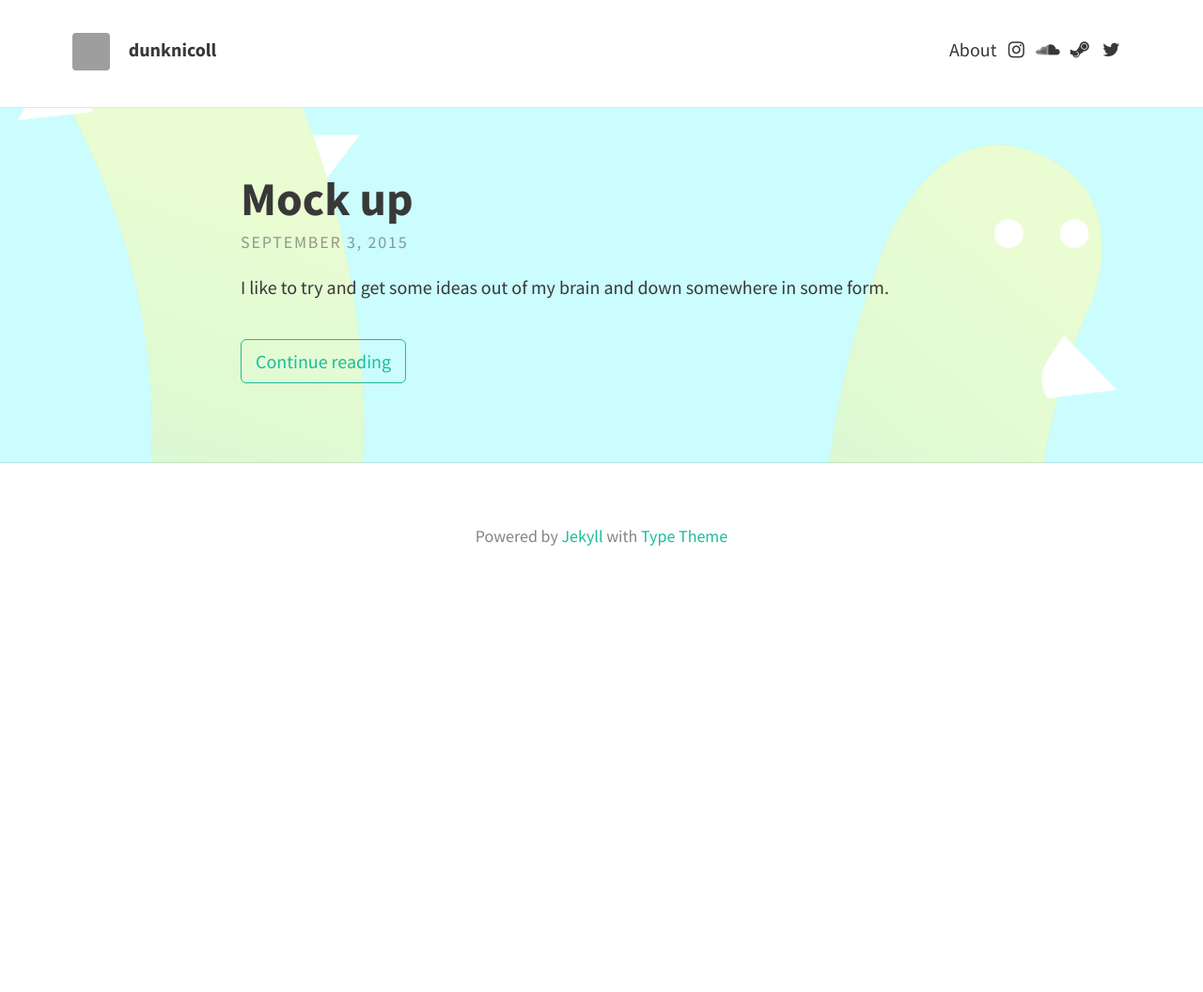
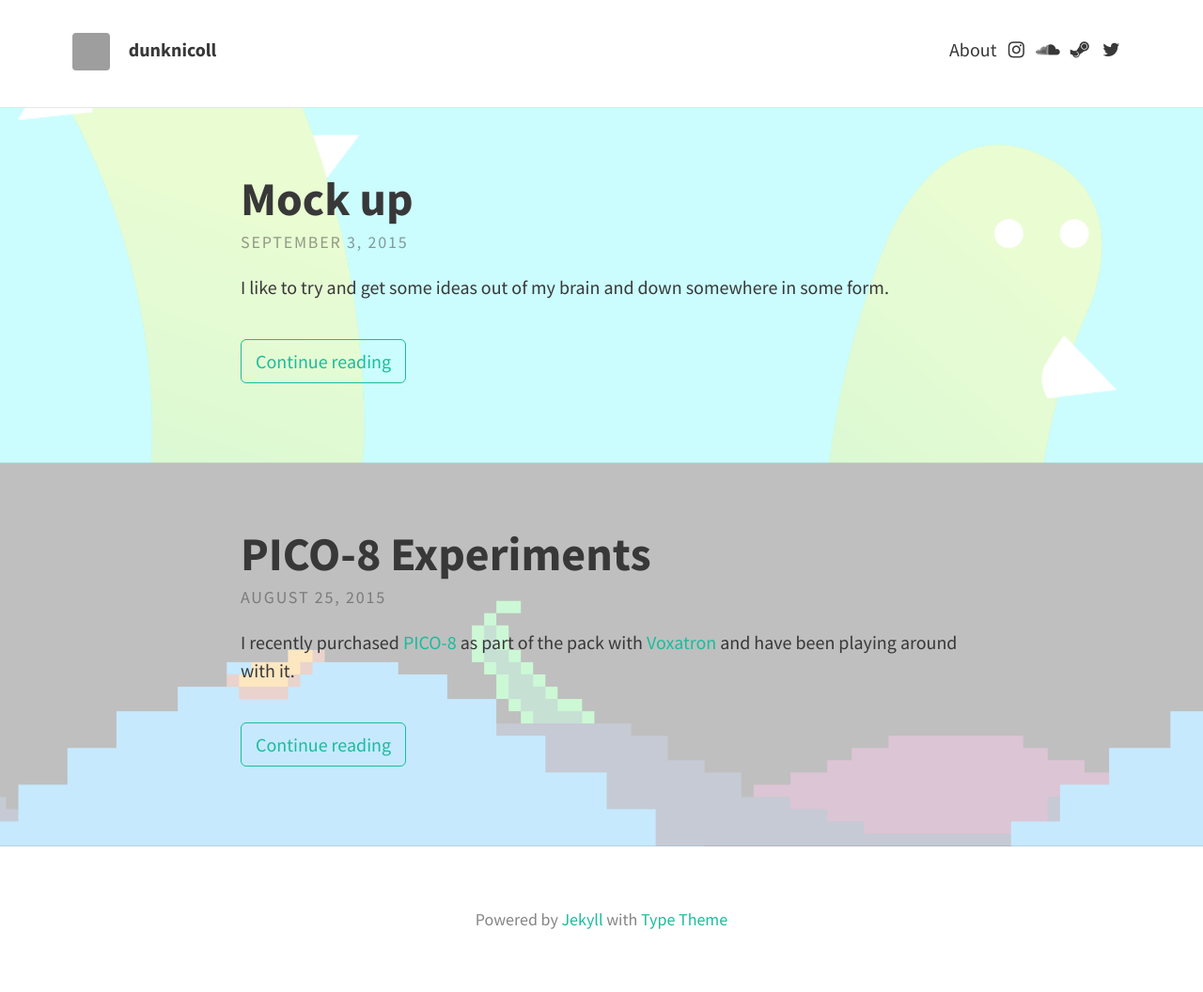
Before and after one commit to dunknicoll/dunknicoll.github.io, a Jekyll site: the page built from index.html, in a window 1280 px wide. Shown: the whole page at 94% size. Built offline with Jekyll 4.4.1, drawn with Linux system fonts in a browser that asks for light colours; nearby versions of some CDN libraries; the list of posts is cut into pages by our own code; before the commit the page ends 900 px from its top, so only the background shows below that; grey boxes are pictures that could not be loaded.

Commit message:
new old post

```diff
--- /dev/null
+++ b/_posts/2015-08-25-pico-8.md
@@ -0,0 +1,18 @@
+---
+layout: post
+title: PICO-8 Experiments
+"feature-img": img/pico8-banner.png
+"fade-img": img/pico8-fade.png
+published: true
+---
+
+
+
+
+
+I recently purchased [PICO-8](http://www.lexaloffle.com/pico-8.php) as part of the pack with [Voxatron](http://www.lexaloffle.com/voxatron.php) and have been playing around with it.
+
+
+![Pico8 Fun]({{site.baseurl}}/img/pico8.gif){: .center-image }
+
+It's been great fun creating waves and a basic boat which responds to user input.  Definitely going to play with it more and see what this turns in to.  I would highly recommend checking PICO-8 out.
--- a/_sass/layouts/_index.scss
+++ b/_sass/layouts/_index.scss
@@ -40,3 +40,8 @@
   padding: $padding-small $padding-large 0 $padding-large;
   text-align: center;
 }
+.center-image
+{
+    margin: 0 auto;
+    display: block;
+}
```
Also changed, not shown: img/pico8-banner.png (added), img/pico8-fade.png (added), img/pico8.gif (added).
